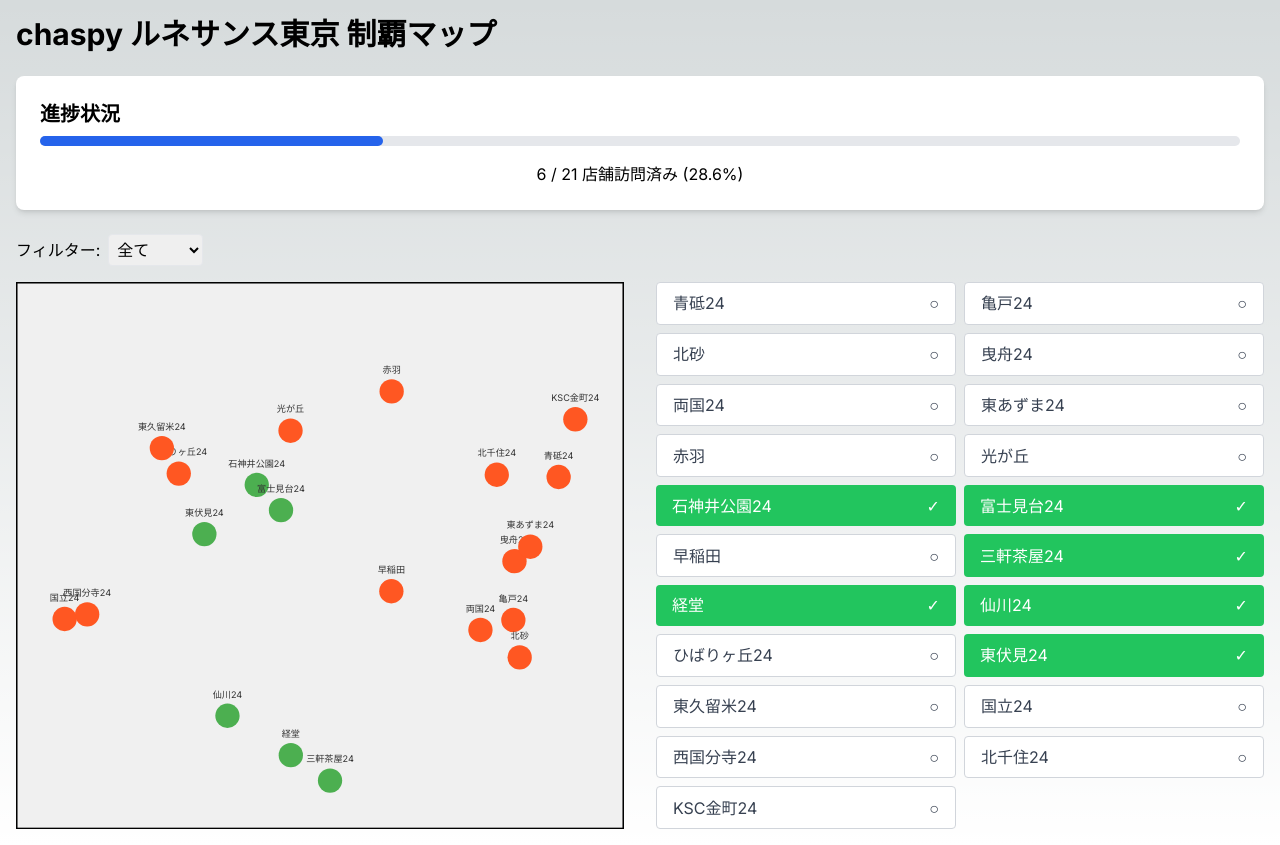
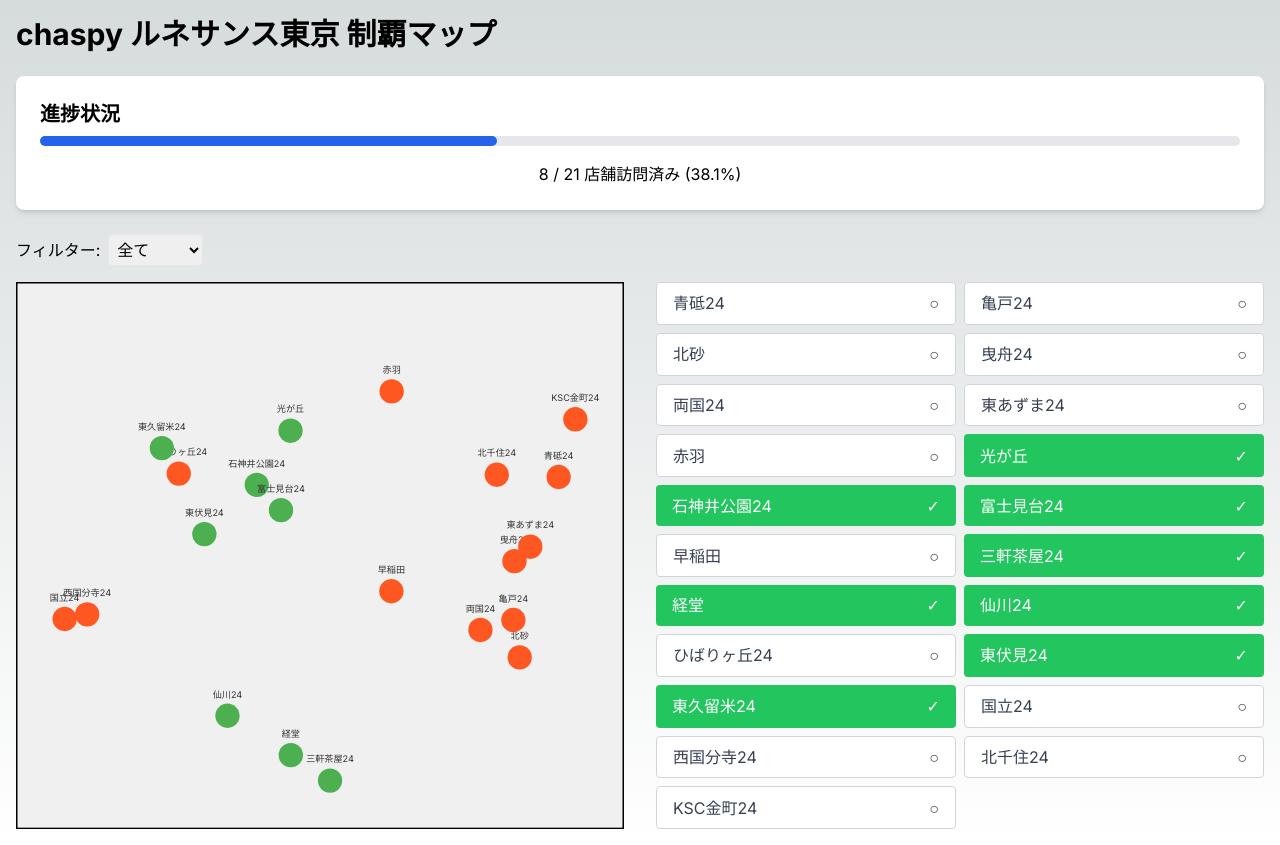
Before and after one commit to chaspy/rune.chaspy.me, a Next.js app: page / in a window 1280 px wide. Built offline with nearby package versions, Linux system fonts and the light colour scheme.

Commit message:
Update visited

```diff
--- a/src/app/page.tsx
+++ b/src/app/page.tsx
@@ -33,6 +33,8 @@
   '仙川24',
   '石神井公園24',
   '富士見台24',
+  '光が丘',
+  '東久留米24',
 ]
 
 export default function Home() {
```
